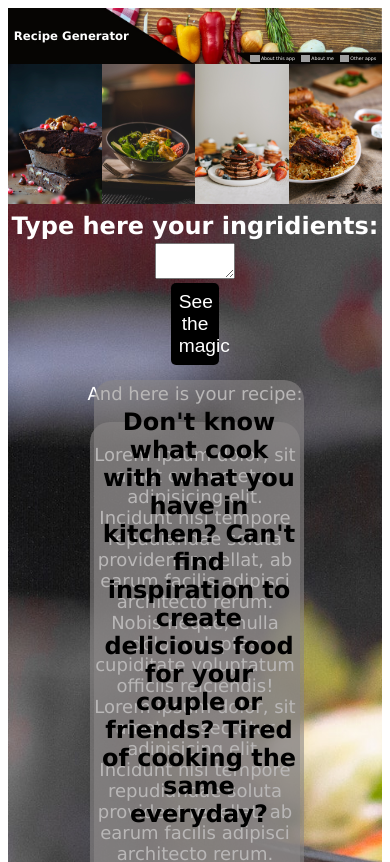
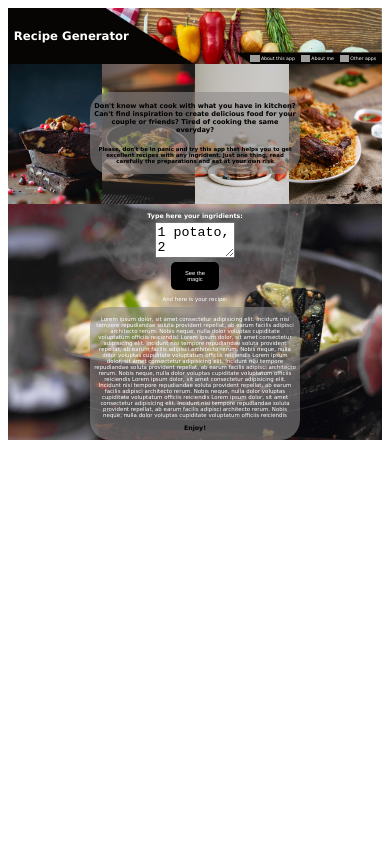
Before and after one commit to jhonat23/recipes_generator, an Angular app: page / in a window 390 px wide. Shown: the top 862 px of the page. Built offline with nearby package versions, Linux system fonts and the light colour scheme; grey boxes are pictures that could not be loaded.

Commit message:
some responsive added

```diff
--- a/src/app/app.component.html
+++ b/src/app/app.component.html
@@ -47,7 +47,6 @@
       Please, don't be in panic and try this app that helps you to get excellent recipes with any ingridient. Just one thing, read carefully the preparations and eat at your own risk
     </p>
   </div>
-
 </main>
 
 <div class="recipe">
@@ -57,7 +56,7 @@
     </h2>
     <div class="submit-data">
       <div>
-        <textarea type="text"></textarea>
+        <textarea type="text">1 potato, 2 potatoes, 300g of pork...</textarea>
       </div>
       <div>
         <button type="submit">See the magic</button>
@@ -72,6 +71,8 @@
     <p>Lorem ipsum dolor, sit amet consectetur adipisicing elit. Incidunt nisi tempore repudiandae soluta provident repellat, ab earum facilis adipisci architecto rerum. Nobis neque, nulla dolor voluptas cupiditate voluptatum officiis reiciendis!
     Lorem ipsum dolor, sit amet consectetur adipisicing elit. Incidunt nisi tempore repudiandae soluta provident repellat, ab earum facilis adipisci architecto rerum. Nobis neque, nulla dolor voluptas cupiditate voluptatum officiis reiciendis
     Lorem ipsum dolor, sit amet consectetur adipisicing elit. Incidunt nisi tempore repudiandae soluta provident repellat, ab earum facilis adipisci architecto rerum. Nobis neque, nulla dolor voluptas cupiditate voluptatum officiis reiciendis
+    Lorem ipsum dolor, sit amet consectetur adipisicing elit. Incidunt nisi tempore repudiandae soluta provident repellat, ab earum facilis adipisci architecto rerum. Nobis neque, nulla dolor voluptas cupiditate voluptatum officiis reiciendis
+    Lorem ipsum dolor, sit amet consectetur adipisicing elit. Incidunt nisi tempore repudiandae soluta provident repellat, ab earum facilis adipisci architecto rerum. Nobis neque, nulla dolor voluptas cupiditate voluptatum officiis reiciendis
     </p>
     <h2>
       Enjoy!
--- a/src/app/app.component.scss
+++ b/src/app/app.component.scss
@@ -51,10 +51,14 @@ div {
 }
 
 //Main
+.main {
+  position: relative;
+}
+
 .food-images{
   display: flex;
   flex-direction: row;
-  position: relative;
+  position: static;
   z-index: 1;
 }
 
@@ -63,7 +67,7 @@ div {
   flex-direction: column;
   position: absolute;
   z-index: 2;
-  top: 45%;
+  top: 20%;
   background-color: rgba(138, 136, 136, 0.6);
   margin-left: 22%;
   margin-right: 22%;
@@ -73,12 +77,12 @@ div {
 }
 
 .intro-text {
-  font-size: x-large;
+  font-size: 1.7vw;
   font-weight: bolder;
 }
 
 .intro-text-message {
-  font-size: large;
+  font-size: 1.4vw;
   font-weight: bold;
 }
 
@@ -91,6 +95,7 @@ div {
 }
 
 .typing-title {
+  font-size: 1.7vw;
   margin-top: 0px;
   margin-bottom: 1%;
   padding-top: 2%;
@@ -112,7 +117,7 @@ button {
   background-color: black;
   color: white;
   border: none;
-  font-size: larger;
+  font-size: 1.5vw;
   border-radius: 5px;
   width: 13%;
   cursor: pointer;
@@ -124,6 +129,16 @@ button:hover {
   color: black
 }
 
+.recipe {
+  background-image: url('../assets/images/pexels-martin-lopez-1040685.jpg');
+  background-size: cover;
+}
+
+.recipe p {
+  color: white;
+  font-size: 1.4vw;
+}
+
 .result {
   background-color: rgba(138, 136, 136, 0.6);
   margin-left: 22%;
@@ -133,12 +148,6 @@ button:hover {
   border-radius: 20px;
 }
 
-.recipe {
-  background-image: url('../assets/images/pexels-martin-lopez-1040685.jpg');
-  background-size: cover;
+.recipe h2 {
+  font-size: 1.6vw;
 }
-
-.recipe p {
-  color: white;
-  font-size: large;
-}
```
Also changed, not shown: 1 other file (tests, documents, lock files or other folders).
